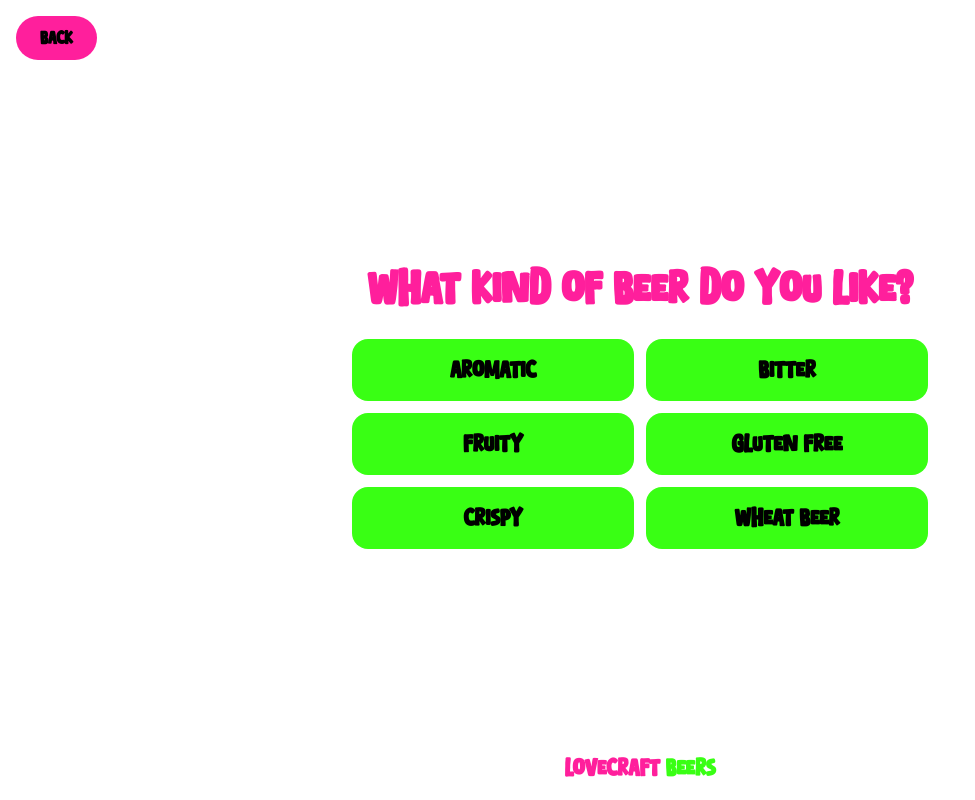
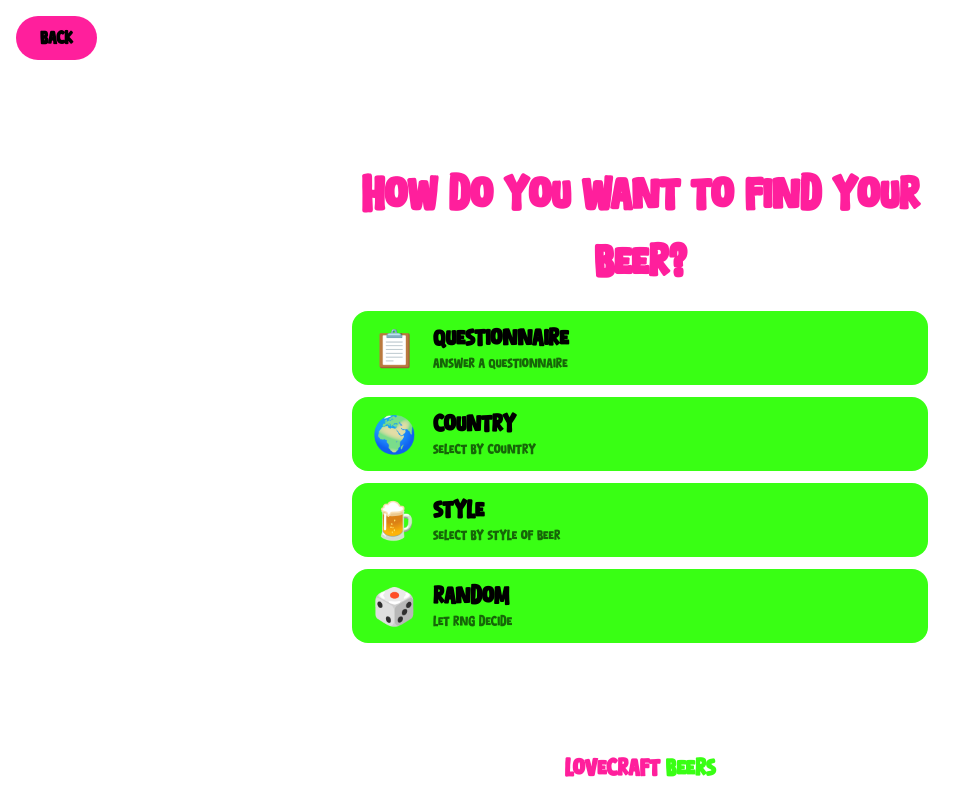
Before and after one commit to Pr301/lovecraft-beer-selector, a SvelteKit app: page / in a window 1280 px wide. Both pictures are taken after a click on the button "GO!". Shown: the whole page, without its empty margins (0-975 px from the left). Built offline with nearby package versions, Linux system fonts and the light colour scheme.

Commit message:
Add beer-finder mode selection screen (questionnaire/country/style/random)
After hitting GO, users pick how they want to find their beer instead of
always running the full quiz: the questionnaire flow, jump straight to
country or style, or get a random pick.

```diff
--- a/src/lib/i18n/index.ts
+++ b/src/lib/i18n/index.ts
@@ -8,6 +8,15 @@ export const translations = {
 			cta: 'GO!',
 			langEn: 'English',
 			langGr: 'GReek',
+		},
+		mode: {
+			question: 'How do you want to find your beer?',
+			options: {
+				quiz: { label: 'Questionnaire', desc: 'Answer a questionnaire' },
+				country: { label: 'Country', desc: 'Select by country' },
+				style: { label: 'Style', desc: 'Select by style of beer' },
+				random: { label: 'Random', desc: 'Let RNG decide' },
+			},
 		},
 		q1: {
 			question: 'What kind of beer do you like?',
@@ -49,6 +58,15 @@ export const translations = {
 			langEn: 'English',
 			langGr: 'GReek',
 		},
+		mode: {
+			question: 'Πώς θέλεις να βρεις την μπύρα σου;',
+			options: {
+				quiz: { label: 'Ερωτηματολόγιο', desc: 'Απάντησε σε ένα ερωτηματολόγιο' },
+				country: { label: 'Χώρα', desc: 'Διάλεξε με βάση τη χώρα' },
+				style: { label: 'Στυλ', desc: 'Διάλεξε με βάση το στυλ μπύρας' },
+				random: { label: 'Τυχαία', desc: 'Άσε την τύχη να αποφασίσει' },
+			},
+		},
 		q1: {
 			question: 'Τι είδος μπύρας σου αρέσει;',
 			options: {
--- a/src/routes/+page.svelte
+++ b/src/routes/+page.svelte
@@ -7,12 +7,16 @@
 	import BeerCard from '$lib/components/BeerCard.svelte'
 	import { translations } from '$lib/i18n'
 	import type { Locale } from '$lib/i18n'
-	import { filterBeer } from '$lib/data/beers'
-	import type { TypeId, ColorId, AbvId, CountryId } from '$lib/data/beers'
+	import { beers, filterBeer } from '$lib/data/beers'
+	import type { Beer, TypeId, ColorId, AbvId, CountryId } from '$lib/data/beers'
+
+	type Mode = 'quiz' | 'country' | 'style' | 'random'
 
 	let step = $state(0)
 	let direction = $state(1)
 	let locale = $state<Locale>('en')
+	let mode = $state<Mode>('quiz')
+	let randomBeer = $state<Beer | null>(null)
 	let answers = $state({
 		type: '' as TypeId | '',
 		color: '' as ColorId | '',
@@ -21,17 +25,38 @@
 	})
 
 	let t = $derived(translations[locale])
-	let result = $derived(filterBeer(answers))
+	let result = $derived(mode === 'random' && randomBeer ? randomBeer : filterBeer(answers))
 
 	const TYPE_OPTIONS: TypeId[] = ['aromatic', 'bitter', 'fruity', 'gluten-free', 'crispy', 'wheat']
+	const MODE_OPTIONS: { id: Mode; emoji: string }[] = [
+		{ id: 'quiz', emoji: '📋' },
+		{ id: 'country', emoji: '🌍' },
+		{ id: 'style', emoji: '🍺' },
+		{ id: 'random', emoji: '🎲' },
+	]
 
 	function goTo(newStep: number) {
 		direction = newStep > step ? 1 : -1
 		step = newStep
 	}
 
+	function selectMode(m: Mode) {
+		mode = m
+		answers = { type: '', color: '', abv: '', country: '' }
+		if (m === 'random') {
+			randomBeer = beers[Math.floor(Math.random() * beers.length)]
+			goTo(6)
+		} else if (m === 'country') {
+			goTo(5)
+		} else {
+			goTo(2)
+		}
+	}
+
 	function reset() {
 		answers = { type: '', color: '', abv: '', country: '' }
+		mode = 'quiz'
+		randomBeer = null
 		goTo(0)
 	}
 </script>
@@ -97,8 +122,39 @@
 				</div>
 
 			{:else if step === 1}
+				<!-- Mode selection: how do you want to find your beer? -->
+				<QuestionLayout onback={() => goTo(0)} backLabel={t.back}>
+					<div class="w-full max-w-xl mx-auto flex flex-col gap-4">
+						<h2
+							class="font-fredoka font-black text-brand-pink text-center shrink-0"
+							style="font-size: clamp(1.8rem, 8vw, 2.8rem)"
+						>
+							{t.mode.question}
+						</h2>
+						<div class="flex flex-col gap-3">
+							{#each MODE_OPTIONS as { id, emoji } (id)}
+								<button
+									onclick={() => selectMode(id)}
+									class="bg-brand-green rounded-2xl py-3 px-5 flex items-center gap-4 text-left"
+								>
+									<span class="text-4xl shrink-0">{emoji}</span>
+									<span class="flex flex-col">
+										<span class="font-fredoka font-black text-2xl text-black leading-tight">
+											{t.mode.options[id].label}
+										</span>
+										<span class="font-fredoka font-medium text-sm text-black/60">
+											{t.mode.options[id].desc}
+										</span>
+									</span>
+								</button>
+							{/each}
+						</div>
+					</div>
+				</QuestionLayout>
+
+			{:else if step === 2}
 				<!-- Q1: What kind of beer do you like? -->
-				<QuestionLayout onback={() => goTo(0)} backLabel={t.back}>
+				<QuestionLayout onback={() => goTo(1)} backLabel={t.back}>
 					<div class="w-full max-w-xl mx-auto flex flex-col gap-4">
 						<h2
 							class="font-fredoka font-black text-brand-pink text-center shrink-0"
@@ -111,7 +167,7 @@
 								<button
 									onclick={() => {
 										answers.type = typeId
-										goTo(2)
+										goTo(mode === 'style' ? 6 : 3)
 									}}
 									class="bg-brand-green font-fredoka font-black text-2xl text-black py-4 rounded-2xl leading-tight"
 								>
@@ -122,9 +178,9 @@
 					</div>
 				</QuestionLayout>
 
-			{:else if step === 2}
+			{:else if step === 3}
 				<!-- Q2: Beer color -->
-				<QuestionLayout onback={() => goTo(1)} backLabel={t.back}>
+				<QuestionLayout onback={() => goTo(2)} backLabel={t.back}>
 					<div class="w-full max-w-xl mx-auto flex flex-col gap-3">
 						<h2
 							class="font-fredoka font-black text-brand-pink text-center shrink-0"
@@ -137,7 +193,7 @@
 							onselect={(c) => (answers.color = c)}
 						/>
 						<button
-							onclick={() => goTo(3)}
+							onclick={() => goTo(4)}
 							disabled={!answers.color}
 							class="bg-brand-green font-fredoka font-black text-3xl text-black py-3 rounded-2xl w-full disabled:opacity-40 shrink-0"
 						>
@@ -146,9 +202,9 @@
 					</div>
 				</QuestionLayout>
 
-			{:else if step === 3}
+			{:else if step === 4}
 				<!-- Q3: ABV strength -->
-				<QuestionLayout onback={() => goTo(2)} backLabel={t.back}>
+				<QuestionLayout onback={() => goTo(3)} backLabel={t.back}>
 					<div class="w-full max-w-xl mx-auto flex flex-col gap-6">
 						<h2
 							class="font-fredoka font-black text-center shrink-0"
@@ -161,14 +217,14 @@
 							onselect={(a) => (answers.abv = a)}
 						/>
 						<button
-							onclick={() => goTo(4)}
+							onclick={() => goTo(5)}
 							disabled={!answers.abv}
 							class="bg-brand-green font-fredoka font-black text-3xl text-black py-3 rounded-2xl w-full disabled:opacity-40 shrink-0"
 						>
 							{t.q3.next}
 						</button>
 						<button
-							onclick={() => { answers.abv = ''; goTo(4) }}
+							onclick={() => { answers.abv = ''; goTo(5) }}
 							class="font-fredoka font-black text-lg text-gray-400 underline underline-offset-4 py-1 shrink-0"
 						>
 							{t.q3.skip}
@@ -176,9 +232,9 @@
 					</div>
 				</QuestionLayout>
 
-			{:else if step === 4}
+			{:else if step === 5}
 				<!-- Q4: Country -->
-				<QuestionLayout onback={() => goTo(3)} backLabel={t.back}>
+				<QuestionLayout onback={() => goTo(mode === 'country' ? 1 : 4)} backLabel={t.back}>
 					<div class="w-full max-w-xl mx-auto flex flex-col gap-6">
 						<h2
 							class="font-fredoka font-black text-brand-pink text-center shrink-0"
@@ -191,24 +247,29 @@
 							onselect={(c) => (answers.country = c)}
 						/>
 						<button
-							onclick={() => goTo(5)}
+							onclick={() => goTo(6)}
 							disabled={!answers.country}
 							class="bg-brand-green font-fredoka font-black text-3xl text-black py-3 rounded-2xl w-full disabled:opacity-40 shrink-0"
 						>
 							{t.q4.next}
 						</button>
-						<button
-							onclick={() => { answers.country = ''; goTo(5) }}
-							class="font-fredoka font-black text-lg text-gray-400 underline underline-offset-4 py-1 shrink-0"
-						>
-							{t.q4.skip}
-						</button>
+						{#if mode === 'quiz'}
+							<button
+								onclick={() => { answers.country = ''; goTo(6) }}
+								class="font-fredoka font-black text-lg text-gray-400 underline underline-offset-4 py-1 shrink-0"
+							>
+								{t.q4.skip}
+							</button>
+						{/if}
 					</div>
 				</QuestionLayout>
 
-			{:else if step === 5}
+			{:else if step === 6}
 				<!-- Result -->
-				<QuestionLayout onback={() => goTo(4)} backLabel={t.back}>
+				<QuestionLayout
+					onback={() => goTo(mode === 'random' ? 1 : mode === 'style' ? 2 : 5)}
+					backLabel={t.back}
+				>
 					<div class="w-full max-w-xl mx-auto flex flex-col gap-4">
 						<h2
 							class="font-fredoka font-black text-brand-pink text-center shrink-0"
```
Also changed, not shown: .claude/launch.json (added).
